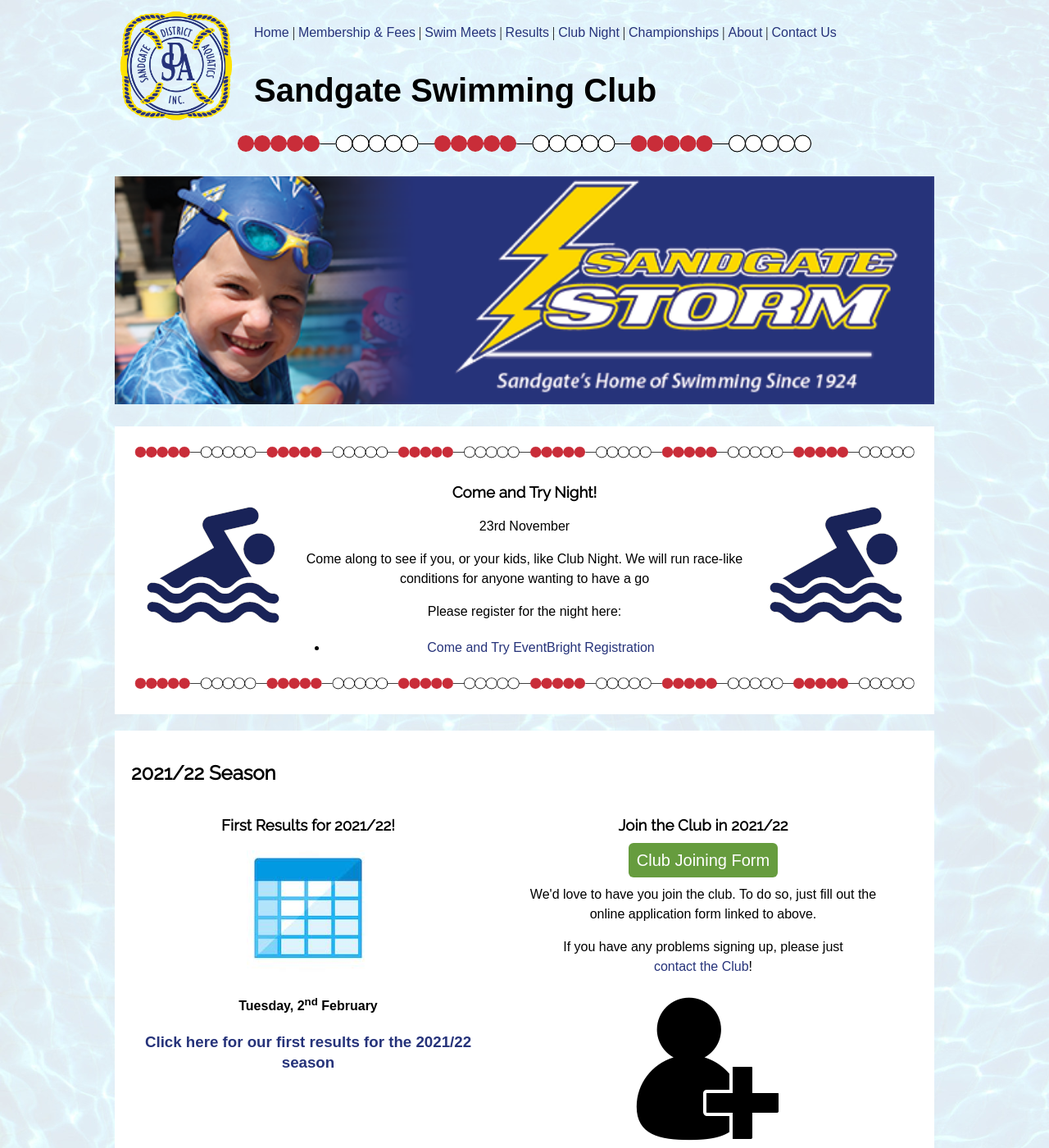
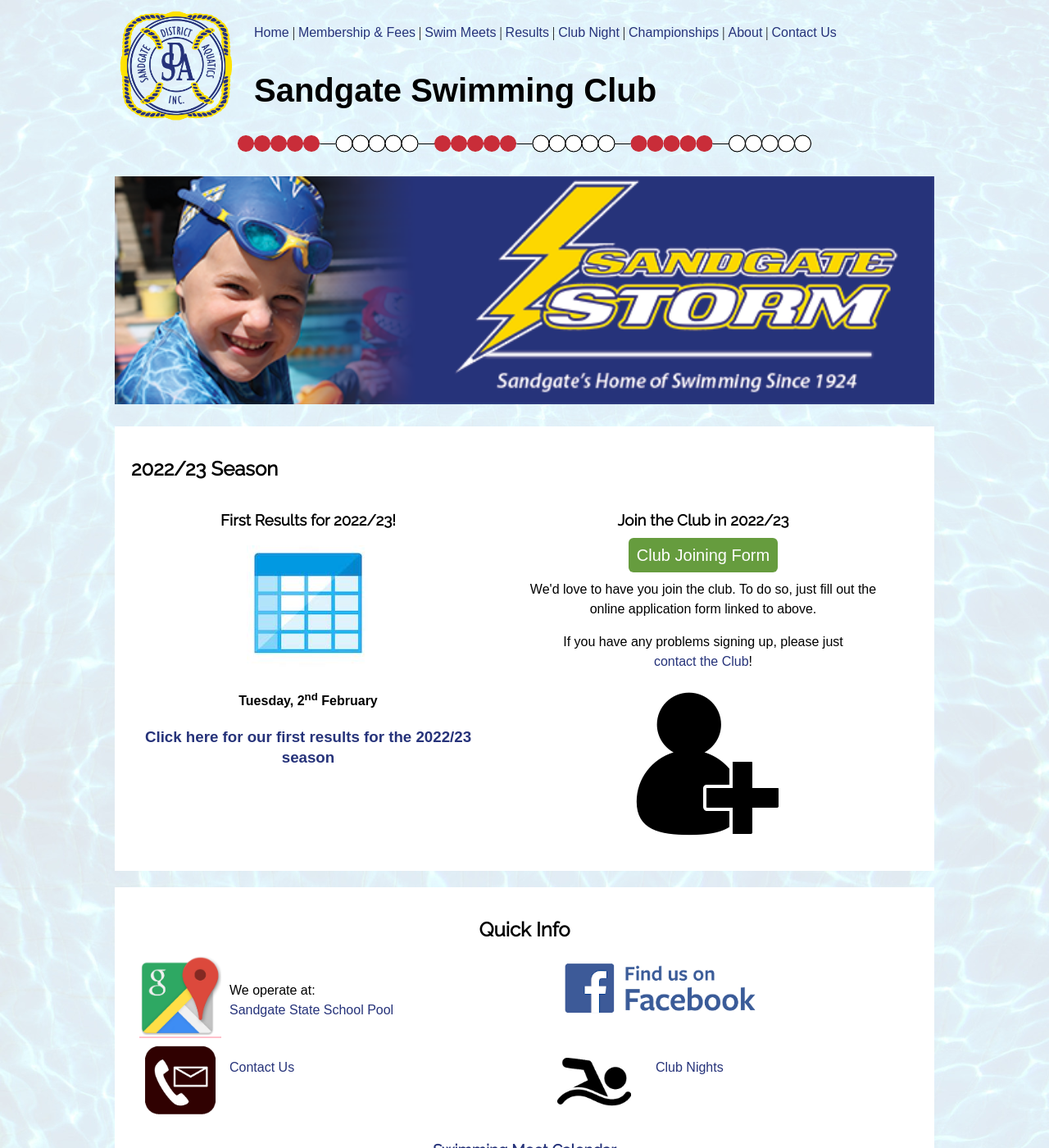
Before and after one commit to sandswim/website, a Jekyll site: the page built from pages/index.md, in a window 1280 px wide and 1400 px high. Shown: the whole window at 82% size. Built offline with Jekyll 4.4.1, drawn with Linux system fonts in a browser that asks for light colours.

```diff
--- a/pages/index.md
+++ b/pages/index.md
@@ -16,7 +16,7 @@ permalink: /
     }
 </style>
 <div class="notices">
-    <div class="notice" style="text-align:center;">
+    <!-- <div class="notice" style="text-align:center;">
         <img src="images/lane-rope-small.png" style="width:100%;" />
         <div style="display:grid;">
             <div style="grid-column:1; margin-top:40px;"><img src="images/swim-icon.png" /></div>
@@ -32,7 +32,7 @@ permalink: /
             <div style="grid-column:3; margin-top:40px;"><img src="images/swim-icon.png" /></div>
         </div>
         <img src="images/lane-rope-small.png" style="width:100%;" />
-    </div>
+    </div> -->
     <!--
     <div class="notice">
         <h3>Bad Weather on Club Night</h3>
@@ -41,7 +41,7 @@ permalink: /
     </div>
     -->
     <div class="notice">
-        <h2>2021/22 Season</h2>
+        <h2>2022/23 Season</h2>
         <div style="display:grid; grid-template-columns: 45% 45%; grid-column-gap: 50px;">
             <div style="text-align:center;">
                 <style type="text/css">
@@ -65,10 +65,10 @@ permalink: /
                         color:black;
                     }
                 </style>
-                <h3>First Results for 2021/22!</h3>
+                <h3>First Results for 2022/23!</h3>
                 <img src="images/results.jpg" alt="results icon" />
                 <p><strong>Tuesday, 2<sup>nd</sup> February</strong></p>
-                <h3><a href="/files/results/ClubNight-2021-10-19.pdf">Click here for our first results for the 2021/22 season</a></h3>
+                <h3><a href="/files/results/ClubNight-2021-10-19.pdf">Click here for our first results for the 2022/23 season</a></h3>
                 <!--
                 <p><a class="form-link" href="https://www.eventbrite.com.au/e/sandgate-storm-come-and-try-club-night-tickets-126512390967">Register for Come & Try</a></p>
                 <a href="files/flyers/flyer-A6-ComeTryNight.pdf">
@@ -83,8 +83,8 @@ permalink: /
                 -->
             </div>
             <div style="text-align:center;">
-                <h3>Join the Club in 2021/22</h3>
-                <a class="form-link" href="https://docs.google.com/forms/d/e/1FAIpQLSfUMFBtwRwJSP9ggV_wOmLMZD60Qm7Qhl79pBEqA7idKy76sA/viewform?usp=sf_link">Club Joining Form</a>
+                <h3>Join the Club in 2022/23</h3>
+                <a class="form-link" href="https://docs.google.com/forms/d/e/1FAIpQLSeYImucdNJ9TelKeZRMIEYxHIwiYLx9Og2hcfT2keK-AFP6EA/viewform?usp=pp_url">Club Joining Form</a>
                 <p>We'd love to have you join the club. To do so, just fill out the online application form linked to above.</p>
                 <p>If you have any problems signing up, please just<br /><a href="/contact">contact the Club</a>!</p>
                 <img src="images/sign-up.png" alt="sign-up icon" />
```
Also changed, not shown: pages/clubchampionships.md (+1 -1 lines), pages/membership.md (+4 -4 lines), pages/swimmeets.md (+1 -1 lines), 1 other file.
